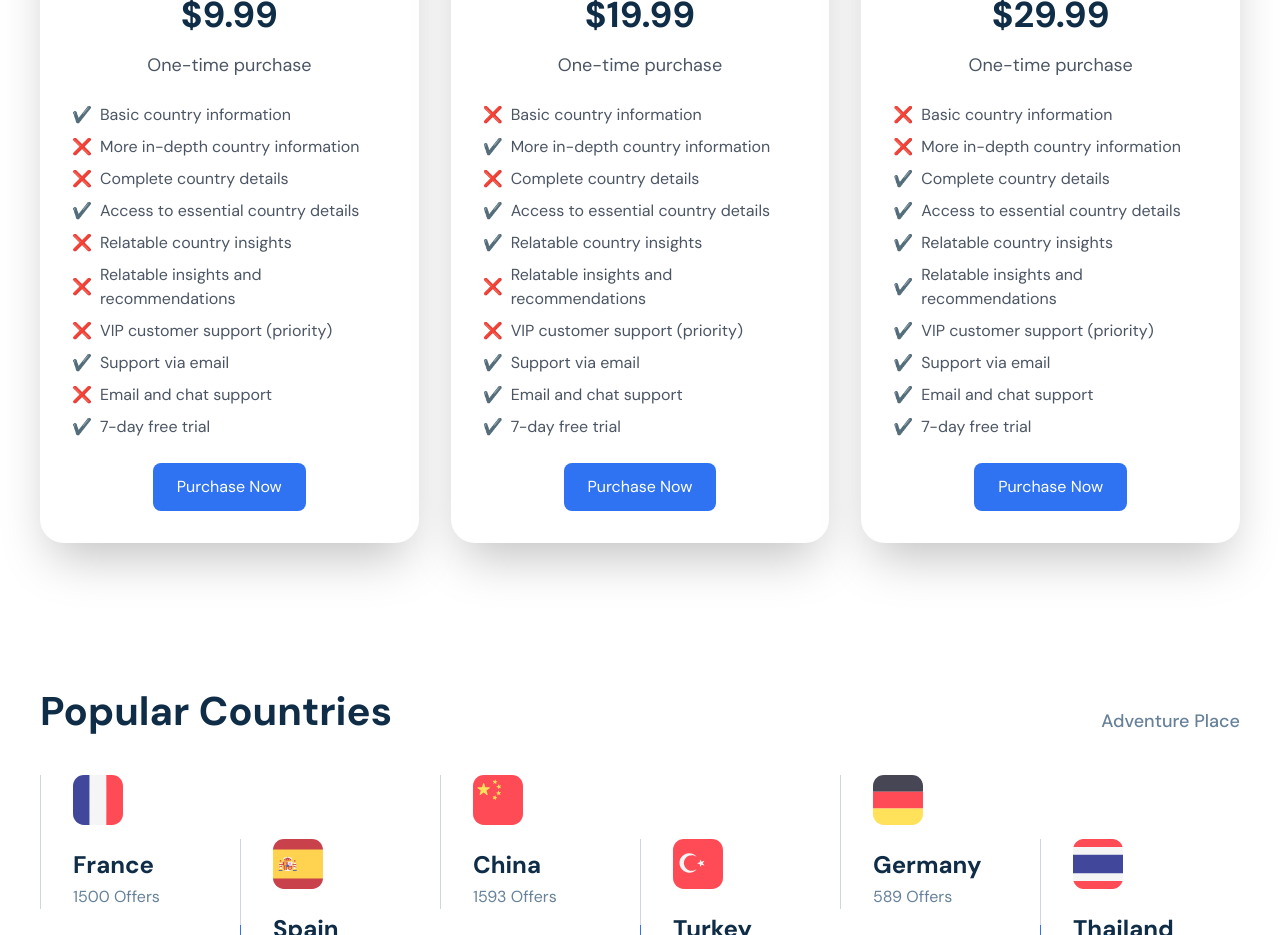
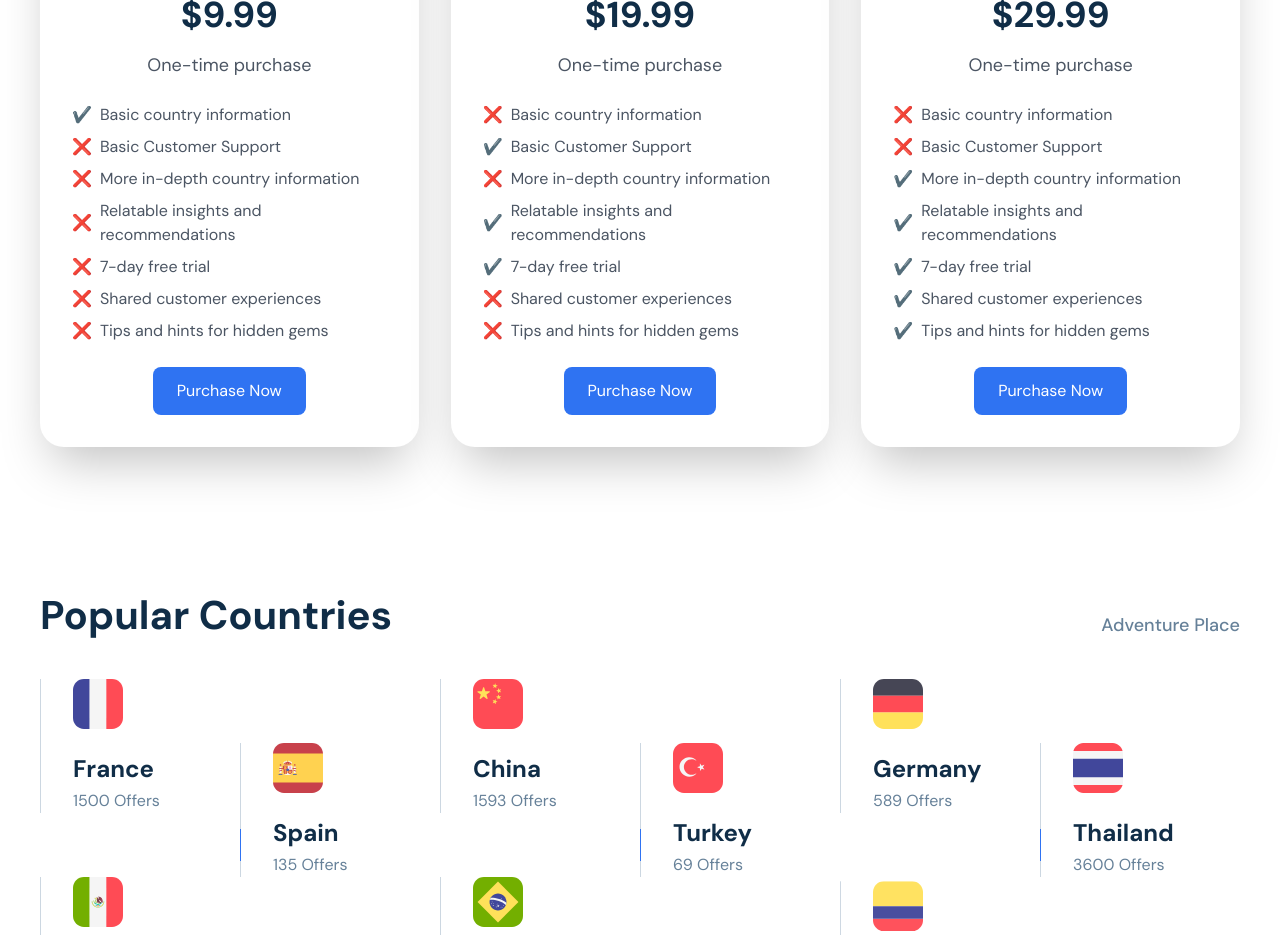
Before and after one commit to NSCC-ITC-Winter2025-WEBD3031-700-MCa/webd3031-project-culturalcompass, a Next.js app: page / in a window 1280 px wide. Shown: the part 1640-2575 px from the top of the page. Built offline with nearby package versions, Linux system fonts and the light colour scheme.

Commit message:
fix(index.tsx): update standard details

```diff
--- a/src/components/Home/Features/index.tsx
+++ b/src/components/Home/Features/index.tsx
@@ -5,22 +5,19 @@ const PricingSection = () => {
   // Define the items that each package contains
   const features = [
     "Basic country information",
+    "Basic Customer Support",
     "More in-depth country information",
-    "Complete country details",
-    "Access to essential country details",
-    "Relatable country insights",
     "Relatable insights and recommendations",
-    "VIP customer support (priority)",
-    "Support via email",
-    "Email and chat support",
-    "7-day free trial"
+    "7-day free trial",
+    "Shared customer experiences",
+    "Tips and hints for hidden gems",
   ];
 
   const plans = [
     {
       name: "Standard",
       price: "$9.99",
-      items: [true, false, false, true, false, false, false, true, false, true], // Represents the availability of the features in the Standard plan
+      items: [true, false, false, false, false, false, false],
     },
     {
       name: "Premium",
```
